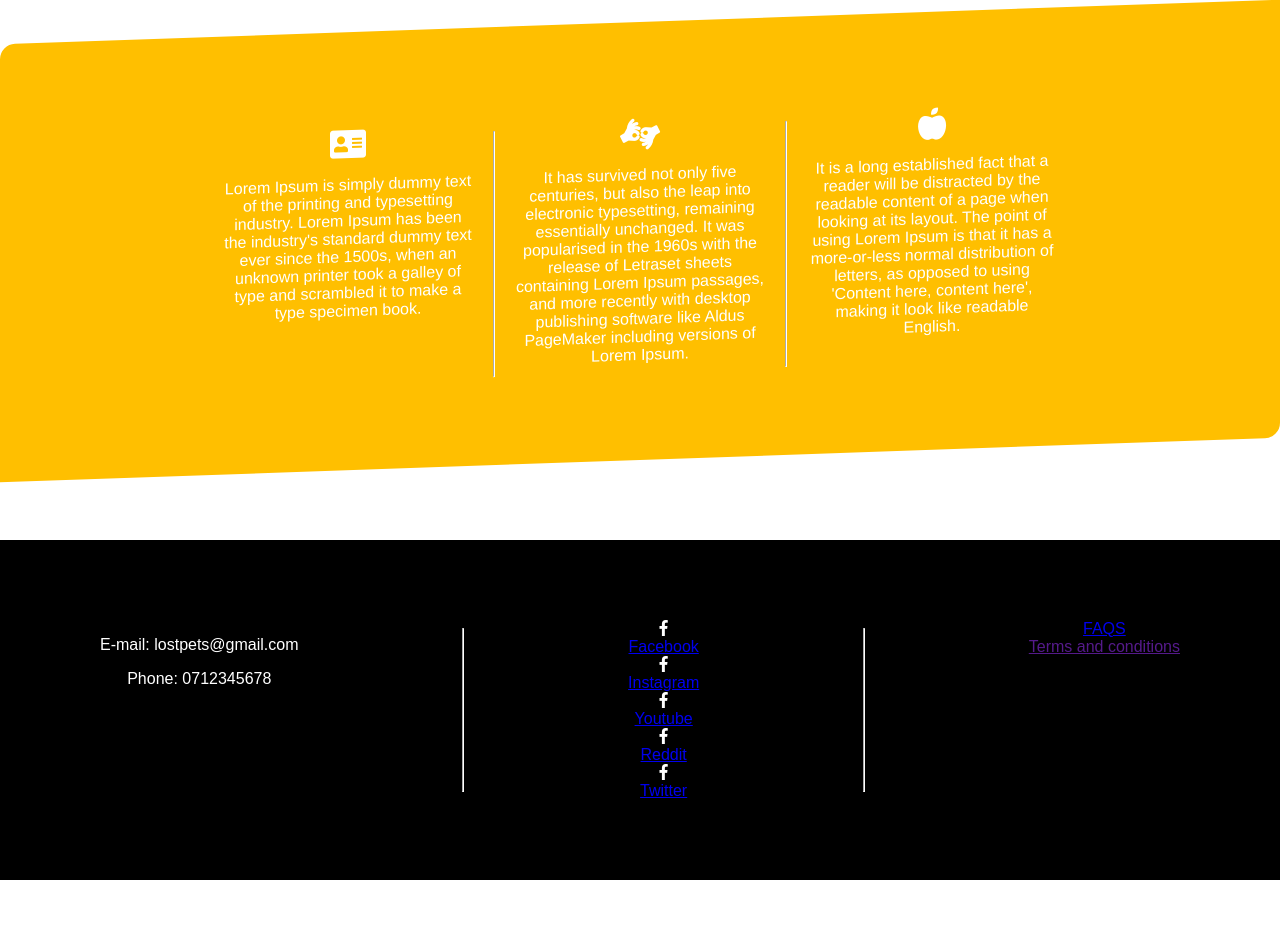
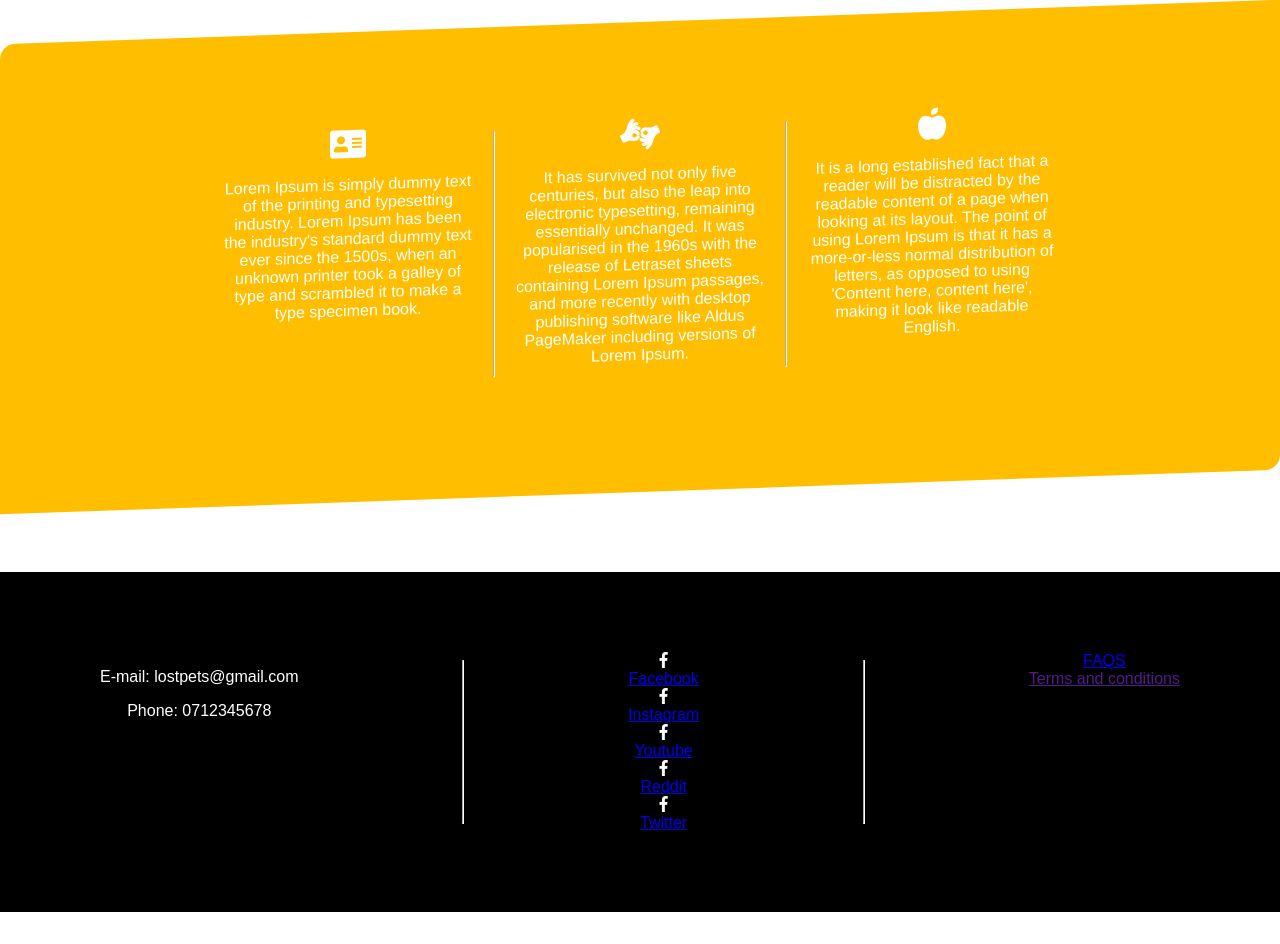
Before and after one commit to emilianraduu/LostPets, a PHP site: page / in a window 1280 px wide. Shown: the part 564-1508 px from the top of the page. Before the commit the page ends 1444 px from the top, so only its background shows below. Run offline with PHP 8.4, Linux system fonts and the light colour scheme.

Commit message:
Putin padding la chenarul portocaliu

```diff
--- a/css/style.css
+++ b/css/style.css
@@ -95,6 +95,7 @@ hr {
 .paragraphs {
     display: flex;
     padding: 5em;
+    margin-bottom: 2em;
     justify-content: center;
 }
 
```
